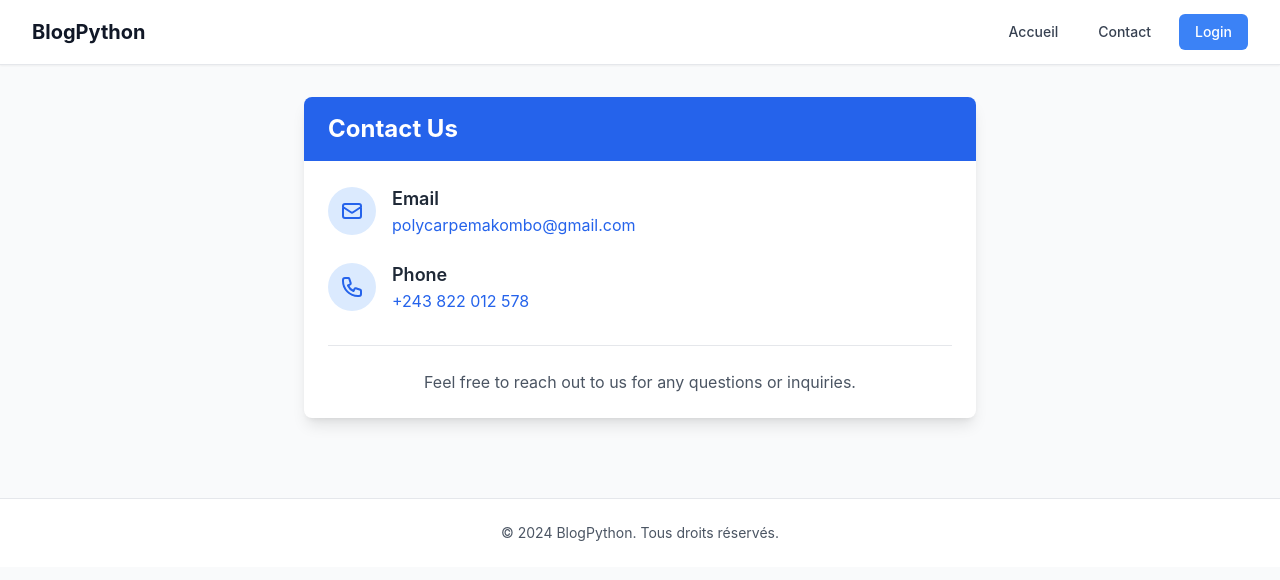
After one commit to polymak/blogpython, a Django app: template blog/templates/blog/contact.html in a window 1280 px wide. The commit adds this page. Shown: the top 580 px of the page. Run offline with Django 3.2, Linux system fonts and the light colour scheme; the template is opened without the code that fills it, so the values that code supplies are empty; some libraries are stand-ins or nearby versions.

Commit message:
mise à jour du fichier

```diff
--- a/blog/templates/blog/base.html
+++ b/blog/templates/blog/base.html
@@ -52,6 +52,9 @@
                         <a href="{% url 'home' %}" class="text-gray-700 hover:text-blue-600 px-3 py-2 rounded-md text-sm font-medium transition-colors">
                             Accueil
                         </a>
+                        <a href="{% url 'contact' %}" class="text-gray-700 hover:text-blue-600 px-3 py-2 rounded-md text-sm font-medium transition-colors">
+                            Contact
+                        </a>
                         <a href="{% url 'login' %}" class="bg-blue-500 hover:bg-blue-600 text-white px-4 py-2 rounded-md text-sm font-medium transition-colors btn-hover">
                             Login
                         </a>
--- /dev/null
+++ b/blog/templates/blog/contact.html
@@ -0,0 +1,51 @@
+{% extends 'blog/base.html' %}
+
+{% block title %}Contact Us{% endblock %}
+
+{% block content %}
+<div class="max-w-2xl mx-auto">
+    <div class="bg-white shadow-lg rounded-lg overflow-hidden">
+        <div class="bg-blue-600 text-white px-6 py-4">
+            <h1 class="text-2xl font-bold">Contact Us</h1>
+        </div>
+
+        <div class="p-6">
+            <div class="space-y-6">
+                <div class="flex items-center space-x-4">
+                    <div class="bg-blue-100 p-3 rounded-full">
+                        <svg xmlns="http://www.w3.org/2000/svg" class="h-6 w-6 text-blue-600" fill="none" viewBox="0 0 24 24" stroke="currentColor">
+                            <path stroke-linecap="round" stroke-linejoin="round" stroke-width="2" d="M3 8l7.89 5.26a2 2 0 002.22 0L21 8M5 19h14a2 2 0 002-2V7a2 2 0 00-2-2H5a2 2 0 00-2 2v10a2 2 0 002 2z" />
+                        </svg>
+                    </div>
+                    <div>
+                        <h3 class="text-lg font-semibold text-gray-800">Email</h3>
+                        <a href="mailto:polycarpemakombo@gmail.com" class="text-blue-600 hover:text-blue-800 transition-colors">
+                            polycarpemakombo@gmail.com
+                        </a>
+                    </div>
+                </div>
+
+                <div class="flex items-center space-x-4">
+                    <div class="bg-blue-100 p-3 rounded-full">
+                        <svg xmlns="http://www.w3.org/2000/svg" class="h-6 w-6 text-blue-600" fill="none" viewBox="0 0 24 24" stroke="currentColor">
+                            <path stroke-linecap="round" stroke-linejoin="round" stroke-width="2" d="M3 5a2 2 0 012-2h3.28a1 1 0 01.948.684l1.498 4.493a1 1 0 01-.502 1.21l-2.257 1.13a11.042 11.042 0 005.516 5.516l1.13-2.257a1 1 0 011.21-.502l4.493 1.498a1 1 0 01.684.949V19a2 2 0 01-2 2h-1C9.716 21 3 14.284 3 6V5z" />
+                        </svg>
+                    </div>
+                    <div>
+                        <h3 class="text-lg font-semibold text-gray-800">Phone</h3>
+                        <a href="tel:+243822012578" class="text-blue-600 hover:text-blue-800 transition-colors">
+                            +243 822 012 578
+                        </a>
+                    </div>
+                </div>
+            </div>
+
+            <div class="mt-8 pt-6 border-t border-gray-200">
+                <p class="text-gray-600 text-center">
+                    Feel free to reach out to us for any questions or inquiries.
+                </p>
+            </div>
+        </div>
+    </div>
+</div>
+{% endblock %}
--- a/blog/urls.py
+++ b/blog/urls.py
@@ -6,6 +6,7 @@ urlpatterns = [
     path('', views.home, name='home'),
     path('login/', views.user_login, name='login'),
     path('logout/', views.user_logout, name='logout'),
+    path('contact/', views.contact_view, name='contact'),
     path('blog/<int:pk>/', views.blog_detail, name='blog_detail'),
 
     # Admin routes
--- a/blog/views.py
+++ b/blog/views.py
@@ -196,3 +196,7 @@ def user_logout(request):
     logout(request)
     messages.success(request, 'Déconnexion réussie.')
     return redirect('home')
+
+def contact_view(request):
+    """Contact page for non-authenticated users"""
+    return render(request, 'blog/contact.html')
--- a/urls.py
+++ b/urls.py
@@ -33,8 +33,6 @@ urlpatterns = [
     path('api/logout/', api_views.logout_view, name='api-logout'),
     path('api/check-auth/', api_views.check_auth, name='api-check-auth'),
 
-    # New dedicated API for Flutter app
-# path('api/v1/', include('blogsite_python_flutter.api.urls')),
 ]
 
 if settings.DEBUG:
```
